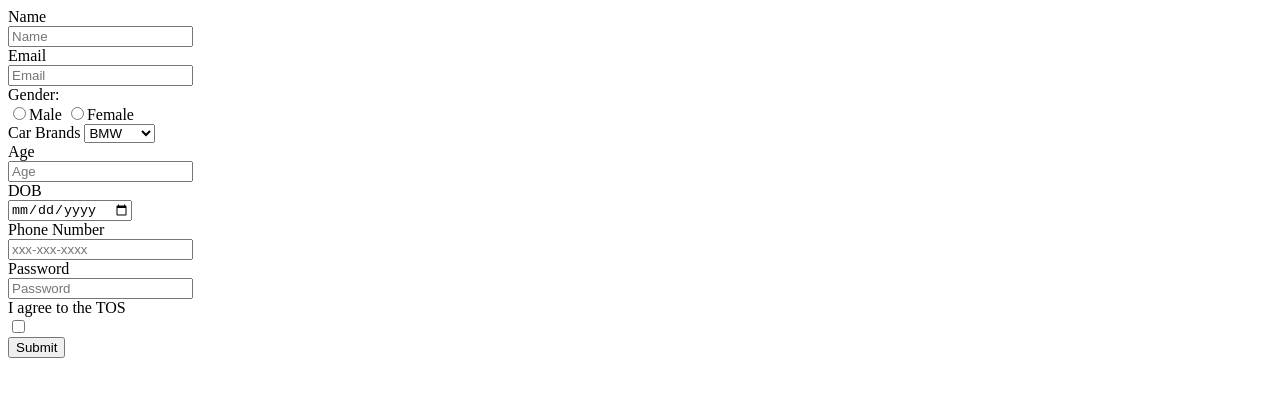
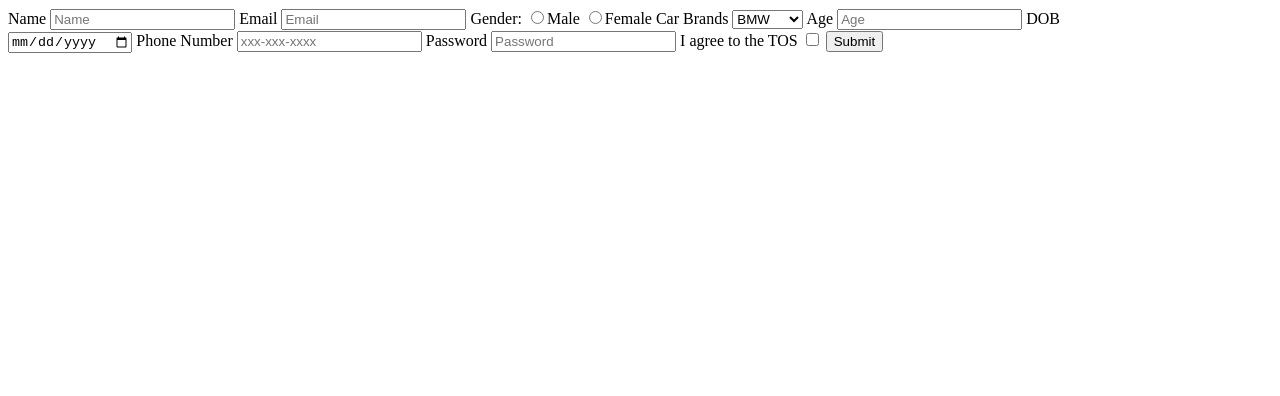
Before and after one commit to acciojob/signup-form-car-Sanjay2327, a website: page main.html in a window 1280 px wide. Drawn offline with Linux system fonts and the light colour scheme.

Commit message:
created a submission

```diff
--- a/main.html
+++ b/main.html
@@ -9,13 +9,13 @@
 <body>
 	<!-- the entire body must be written by student -->
 	<form method="post">
-		<label for="name">Name</label><br>
-		<input type="text" id="name" placeholder="Name" required/><br>
-		<label for="email">Email</label><br>
-		<input type="email" id="email" placeholder="Email" required/><br>
-		<label >Gender:</labelel><br>
+		<label for="name">Name</label>
+		<input type="text" id="name" placeholder="Name" required/>
+		<label for="email">Email</label>
+		<input type="email" id="email" placeholder="Email" required/>
+		<label >Gender:</labelel>
 		<input  type="radio" id="gender_m" value="male" name="Gender" required />Male
-		<input  type="radio" id="gender_f" value="female" name="Gender" required />Female <br>
+		<input  type="radio" id="gender_f" value="female" name="Gender" required />Female
 		<label for="cars">Car Brands</label>
 		   <select id="cars" placeholder="--Please choose an option--" >
 				<option>BMW</option>
@@ -23,17 +23,17 @@
 				<option>FERARI</option>
 				<option>BUGATI</option>
 			</select>
-		<br>
-		<label for="age">Age</label><br>
-		<input type="number" id="age" placeholder="Age" required/>	<br>
+
+		<label for="age">Age</label>
+		<input type="number" id="age" placeholder="Age" required/>
 		<label for="dob">DOB</label><br>
-		<input type="date" id="dob" required/> <br>
-	    <label for="tel">Phone Number</label><br>
-		<input type="tel" id="tel" placeholder="xxx-xxx-xxxx" />	<br>
-		<label for="password">Password</label><br>
-		<input type="password" id="password" placeholder="Password" required/><br>
-		<label for="name">I agree to the TOS</label><br>
-		<input type="checkbox" id="tos"  required /><br>
+		<input type="date" id="dob" required/>
+	    <label for="tel">Phone Number</label>
+		<input type="tel" id="tel" placeholder="xxx-xxx-xxxx" />
+		<label for="password">Password</label>
+		<input type="password" id="password" placeholder="Password" required/>
+		<label for="name">I agree to the TOS</label>
+		<input type="checkbox" id="tos"  required />
 		<button type="submit">Submit</button>
 	</form>
     <script type="text/javascript" src="./script.js">
```
